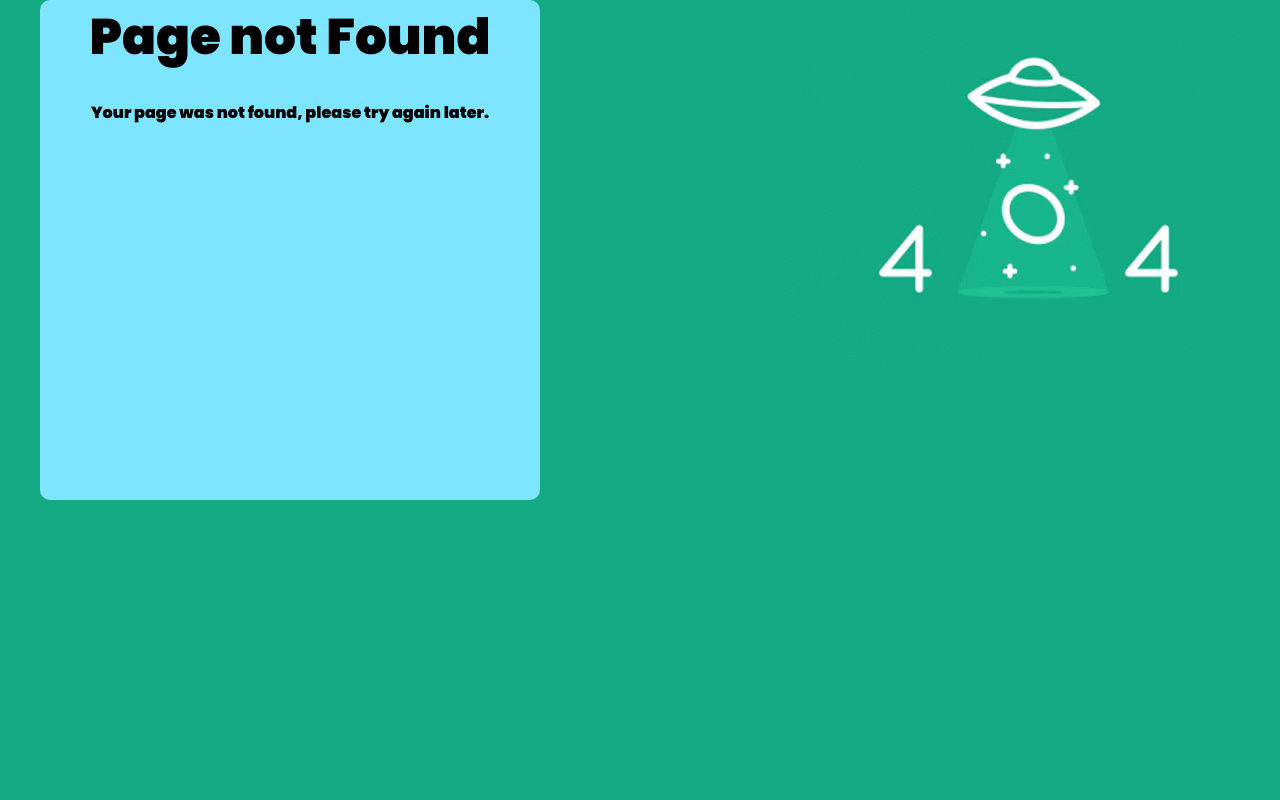
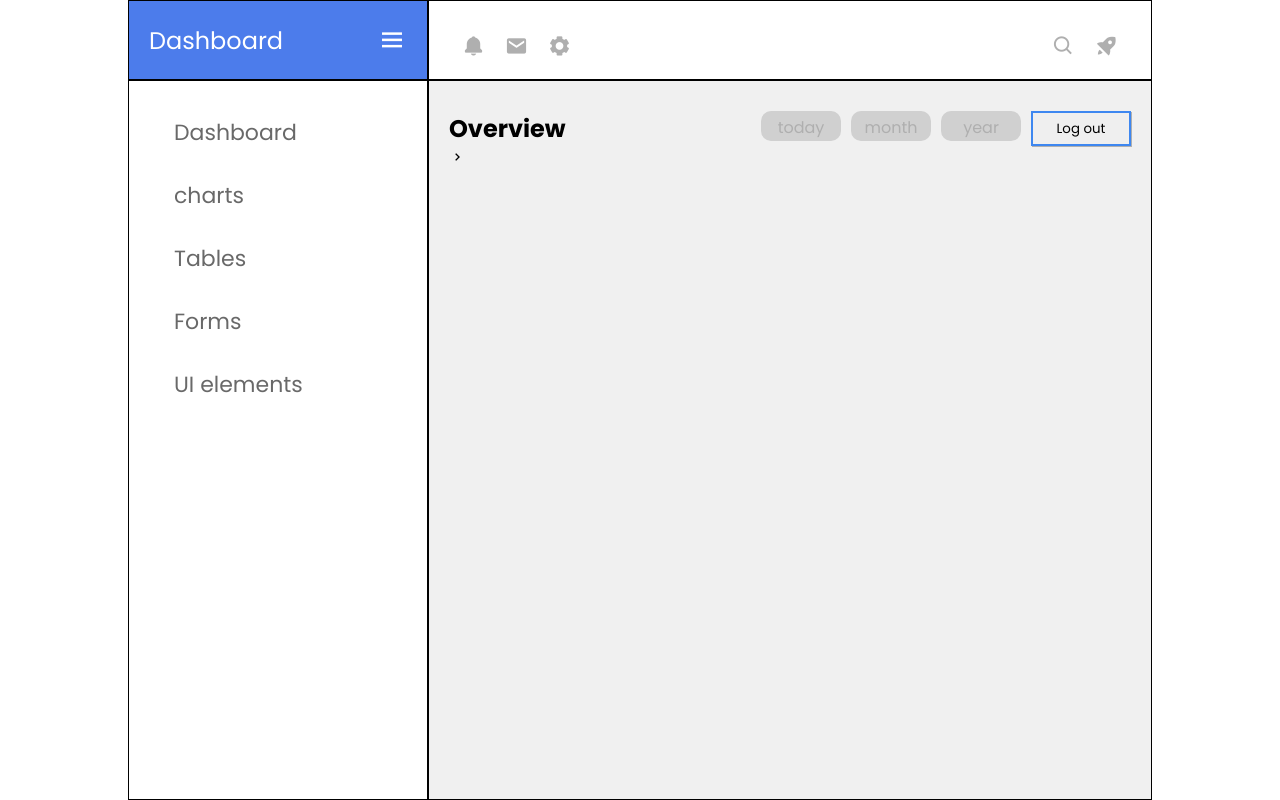
Before and after one commit to sar4silv4/aula-frameworks, an Angular app in the folder my-app/: page /dashboard in a window 1280 px wide. Before the commit this address had no page. Built offline with nearby package versions, Linux system fonts and the light colour scheme.

Commit message:
aula 27/04

```diff
--- a/my-app/src/app/app-routing.module.ts
+++ b/my-app/src/app/app-routing.module.ts
@@ -4,11 +4,13 @@ import { HeroComponent } from './components/hero/hero.component';
 import { PageNotFoundComponent } from './components/page-not-found/page-not-found.component';
 import { LoginComponent } from './components/login/login.component';
 import { CreateUserComponent } from './components/create-user/create-user.component';
+import { DashboardComponent } from './components/dashboard/dashboard.component';
 
 const routes: Routes = [
     { path: 'hero', component: HeroComponent},
     { path: 'login', component: LoginComponent},
     { path: 'create', component: CreateUserComponent},
+    { path: 'dashboard', component: DashboardComponent},
     { path: '', redirectTo: '/login', pathMatch: 'full'},
     { path: '**', component: PageNotFoundComponent},
 ];
--- a/my-app/src/app/app.module.ts
+++ b/my-app/src/app/app.module.ts
@@ -8,6 +8,7 @@ import { LoginComponent } from './components/login/login.component';
 import { FormsModule } from '@angular/forms';
 import { PageNotFoundComponent } from './components/page-not-found/page-not-found.component';
 import { CreateUserComponent } from './components/create-user/create-user.component';
+import { DashboardComponent } from './components/dashboard/dashboard.component';
 
 @NgModule({
   declarations: [
@@ -15,7 +16,8 @@ import { CreateUserComponent } from './components/create-user/create-user.compon
     HeroComponent,
     LoginComponent,
     PageNotFoundComponent,
-    CreateUserComponent
+    CreateUserComponent,
+    DashboardComponent
   ],
   imports: [
     BrowserModule,
--- /dev/null
+++ b/my-app/src/app/components/dashboard/dashboard.component.css
@@ -0,0 +1,128 @@
+@import url('https://fonts.googleapis.com/css2?family=Poppins:wght@100;200;300;400;500;600;700&display=swap');
+
+*{
+    font-family: 'Poppins', sans-serif;
+}
+
+.container{
+    margin: 0 auto;
+    width: 80%;
+    height: 100vh;
+    display: grid;
+    grid-template-columns: 300px 1fr;
+    grid-template-rows: 80px 1fr;
+}
+
+.menu{
+    background: #FFF;
+    border:  1px solid black;
+}
+
+.menu ul {
+    margin-top: 20px;
+    margin-left: 30px;
+}
+
+.menu li {
+    padding: 15px;
+    list-style: none;
+}
+
+.menu li a{
+   text-decoration: none;
+   font-size: 22px;
+   color: #696969;
+}
+
+.content{
+    background: #f0f0f0;
+    border:  1px solid black;
+}
+
+.content .overview {
+    display: grid;
+    grid-template-columns: 1fr 1fr;
+    margin: 30px 20px;
+
+}
+
+.content .overview .box-dir {
+    display: flex;
+    justify-content: end;
+    gap: 10px;
+}
+
+.today {
+    width: 80px;
+    height: 30px;
+    background: #d0d0d0;
+    border-radius: 10px;
+    text-align: center;
+    color: #afafaf;
+    padding: 4px;
+}
+
+.month {
+    width: 80px;
+    height: 30px;
+    background: #d0d0d0;
+    border-radius: 10px;
+    text-align: center;
+    color: #afafaf;
+    padding: 4px;
+}
+
+.year {
+    width: 80px;
+    height: 30px;
+    background: #d0d0d0;
+    border-radius: 10px;
+    text-align: center;
+    color: #afafaf;
+    padding: 4px;
+}
+
+button {
+    border: 2px solid #3e87f0;
+    width: 100px;
+    height: 35px;
+    box-shadow: 1px 1px #afafaf;
+}
+
+.header1 {
+    background: #4c7ceb;
+    border: 1px solid black;
+    color: #ffffff;
+    display: flex;
+    justify-content: space-between;
+    align-items: center;
+    padding: 20px;
+}
+
+.header1 i {
+    font-size: 30px;
+}
+
+.header1 h2 {
+    font-weight: 400;
+}
+
+.header2 {
+   background: #FFF;
+   border: 1px solid black;
+   display: grid;
+   grid-template-columns: 1fr 1fr;
+   align-items: center;
+   padding: 23px;
+}
+
+.header2 i {
+    font-size: 23px;
+    color: #afafaf;
+    margin: 10px;
+}
+
+.header2 .box-dir {
+    display: flex;
+    justify-content: end;
+}
--- /dev/null
+++ b/my-app/src/app/components/dashboard/dashboard.component.html
@@ -0,0 +1,44 @@
+<div class="container">
+  <div class="header1">
+    <h2>Dashboard</h2>
+    <i class="bx bx-menu"></i>
+  </div>
+
+  <div class="header2">
+    <div class="box-esq">
+      <i class="bx bxs-bell"></i>
+      <i class="bx bxs-envelope"></i>
+      <i class="bx bxs-cog"></i>
+    </div>
+    <div class="box-dir">
+      <i class="bx bx-search"></i>
+      <i class="bx bxs-rocket"></i>
+    </div>
+  </div>
+
+  <div class="menu">
+    <ul>
+      <li><a href="#">Dashboard</a></li>
+      <li><a href="#">charts</a></li>
+      <li><a href="#">Tables</a></li>
+      <li><a href="#">Forms</a></li>
+      <li><a href="#">UI elements</a></li>
+    </ul>
+  </div>
+
+  <div class="content">
+    <div class="overview">
+      <div class="box-esq">
+        <h2>Overview</h2>
+        <i class='bx bx-chevron-right'></i>
+      </div>
+      <div class="box-dir">
+        <div class="today">today</div>
+        <div class="month">month</div>
+        <div class="year">year</div>
+        <button> Log out </button>
+      </div>
+    </div>
+    <div class="cards"></div>
+  </div>
+</div>
```
Also changed, not shown: my-app/src/app/components/dashboard/dashboard.component.ts (added, +10 -0 lines).
